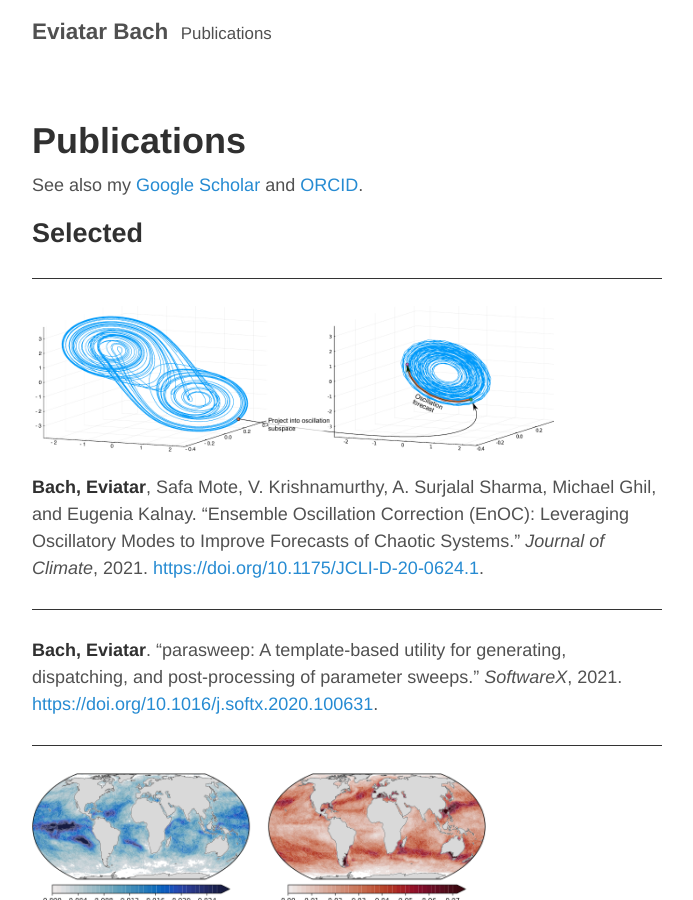
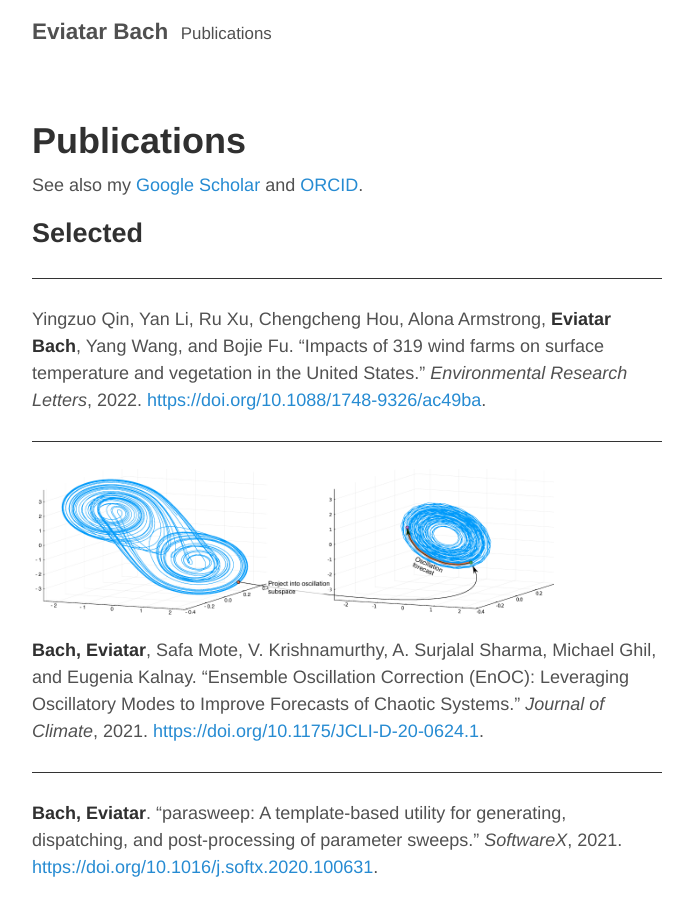
Before and after one commit to eviatarbach/website_old, a Jekyll site: the page built from publications.md, in a window 1280 px wide and 900 px high. Shown: the whole window, without its empty margins (293-986 px from the left). Built offline with Jekyll 4.4.1, drawn with Linux system fonts in a browser that asks for light colours; comment, search, counter and statistics services are not loaded.

Commit message:
Update publications.md

```diff
--- a/publications.md
+++ b/publications.md
@@ -7,6 +7,9 @@ title: Publications
 See also my [Google Scholar](https://scholar.google.com/citations?user=qeCEIpwAAAAJ) and [ORCID](https://orcid.org/0000-0002-9725-0203).
 
 ## Selected
+<hr style="height:1px;border:none;color:#333;background-color:#333;" />
+Yingzuo Qin, Yan Li, Ru Xu, Chengcheng Hou, Alona Armstrong, **Eviatar Bach**, Yang Wang, and Bojie Fu. “Impacts of 319 wind farms on surface temperature and vegetation in the United States.” *Environmental Research Letters*, 2022. [https://doi.org/10.1088/1748-9326/ac49ba](https://doi.org/10.1088/1748-9326/ac49ba).
+
 <hr style="height:1px;border:none;color:#333;background-color:#333;" />
 ![](/assets/enoc.png){:height="150px"}
 **Bach, Eviatar**, Safa Mote, V. Krishnamurthy, A. Surjalal Sharma, Michael Ghil, and Eugenia Kalnay. “Ensemble Oscillation Correction (EnOC): Leveraging Oscillatory Modes to Improve Forecasts of Chaotic Systems.” *Journal of Climate*, 2021. [https://doi.org/10.1175/JCLI-D-20-0624.1](https://doi.org/10.1175/JCLI-D-20-0624.1).
```
